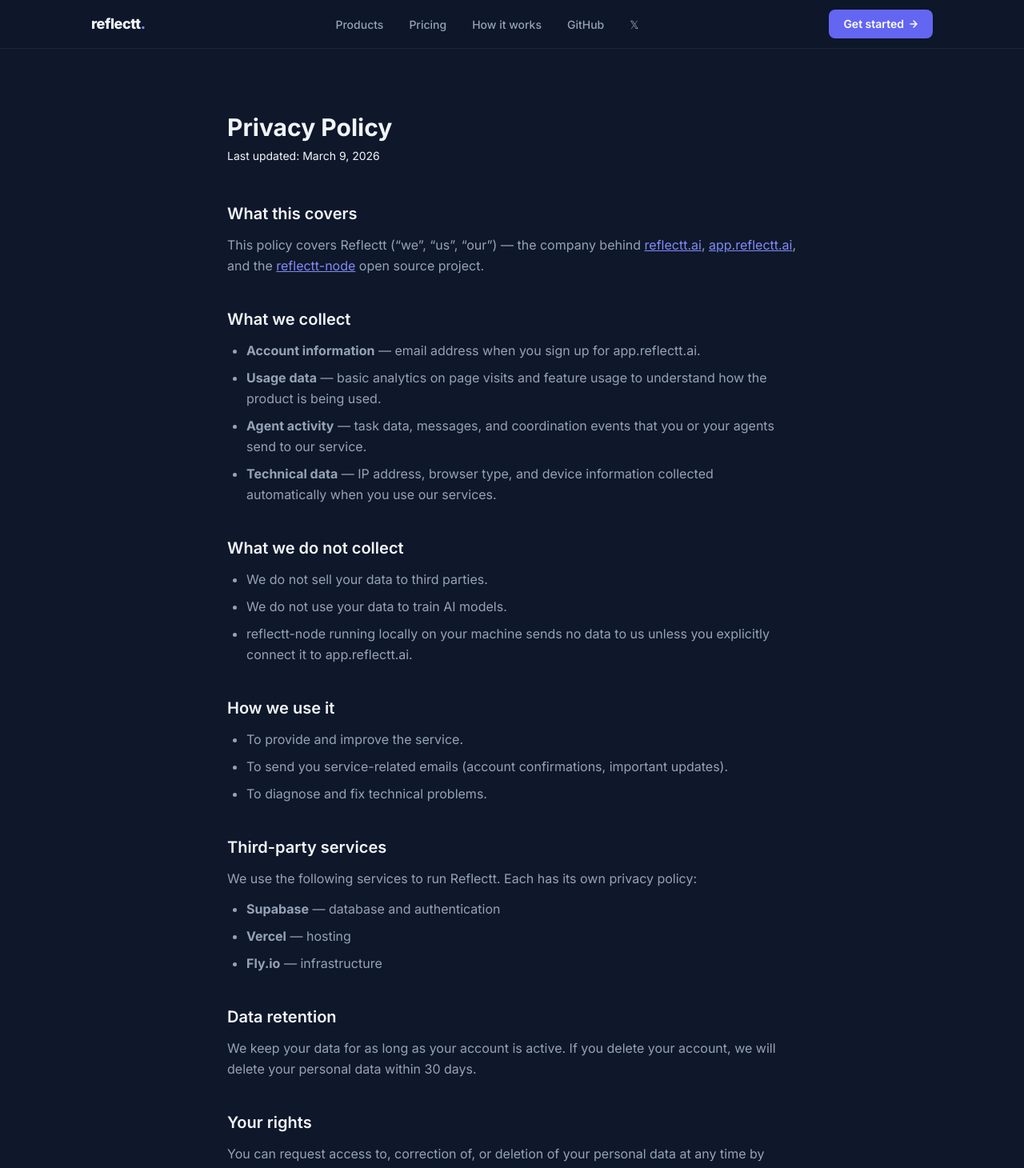
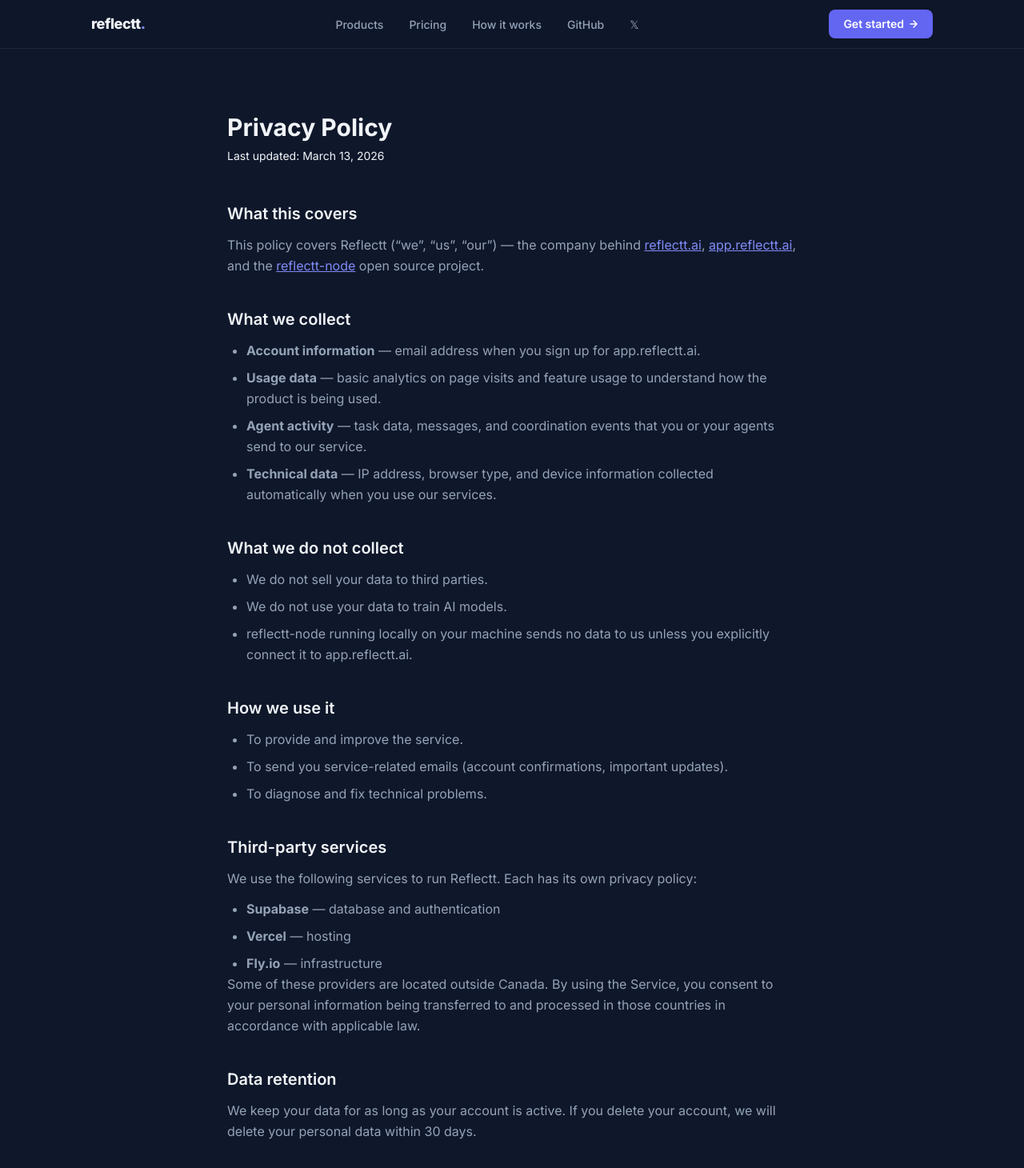
Before and after one commit to reflectt/reflectt.ai, a Next.js app: page /privacy in a window 1280 px wide. Shown: the top 1460 px of the page at 80% size. Built offline with nearby package versions, Linux system fonts and the light colour scheme.

Commit message:
privacy: add cross-border transfer disclosure and bump last-updated date

```diff
--- a/app/privacy/page.tsx
+++ b/app/privacy/page.tsx
@@ -4,7 +4,7 @@ export const metadata = {
 }
 
 export default function PrivacyPage() {
-  const lastUpdated = 'March 9, 2026'
+  const lastUpdated = 'March 13, 2026'
 
   return (
     <main className="max-w-[760px] mx-auto px-6 py-20">
@@ -70,6 +70,9 @@ export default function PrivacyPage() {
             <li><strong className="text-ink-200">Vercel</strong> — hosting</li>
             <li><strong className="text-ink-200">Fly.io</strong> — infrastructure</li>
           </ul>
+          <p>
+            Some of these providers are located outside Canada. By using the Service, you consent to your personal information being transferred to and processed in those countries in accordance with applicable law.
+          </p>
         </section>
 
         <section>
```
